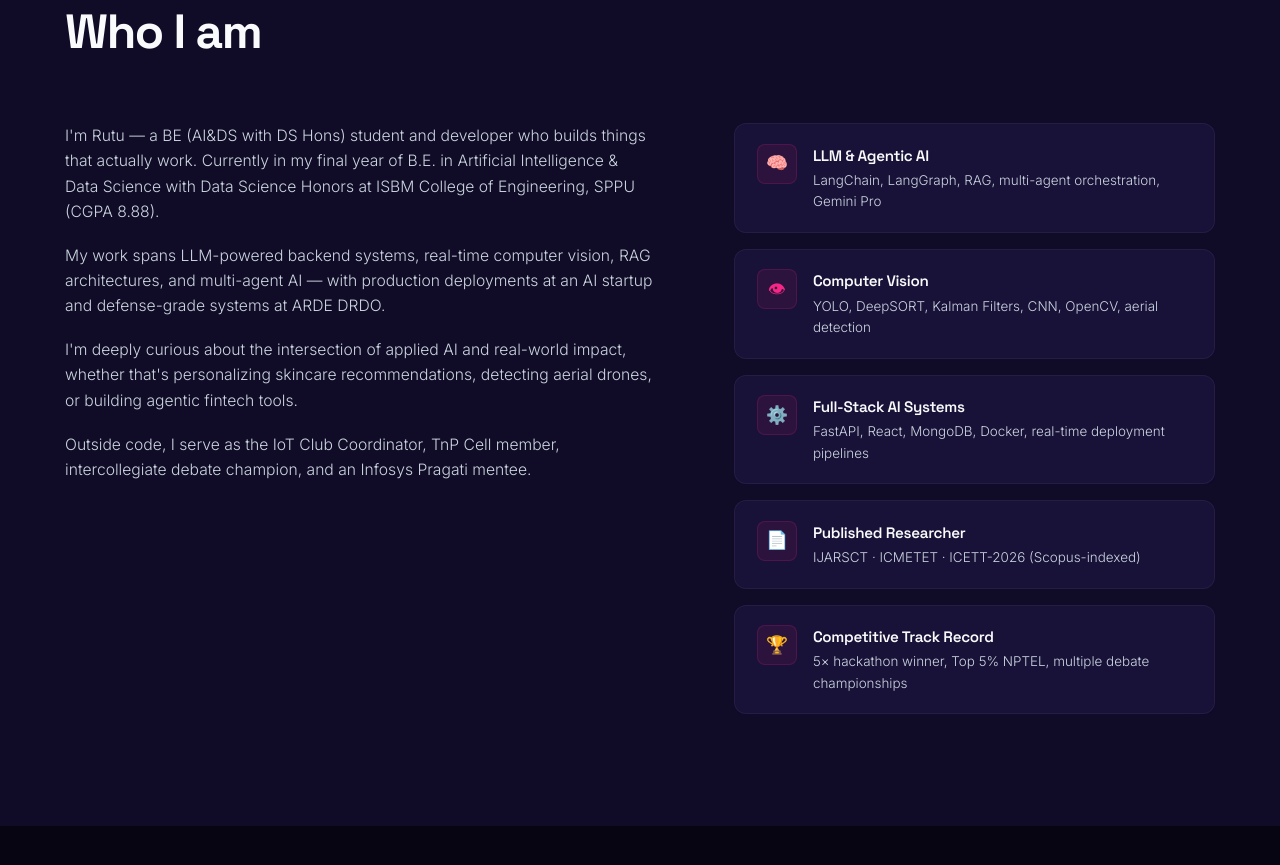
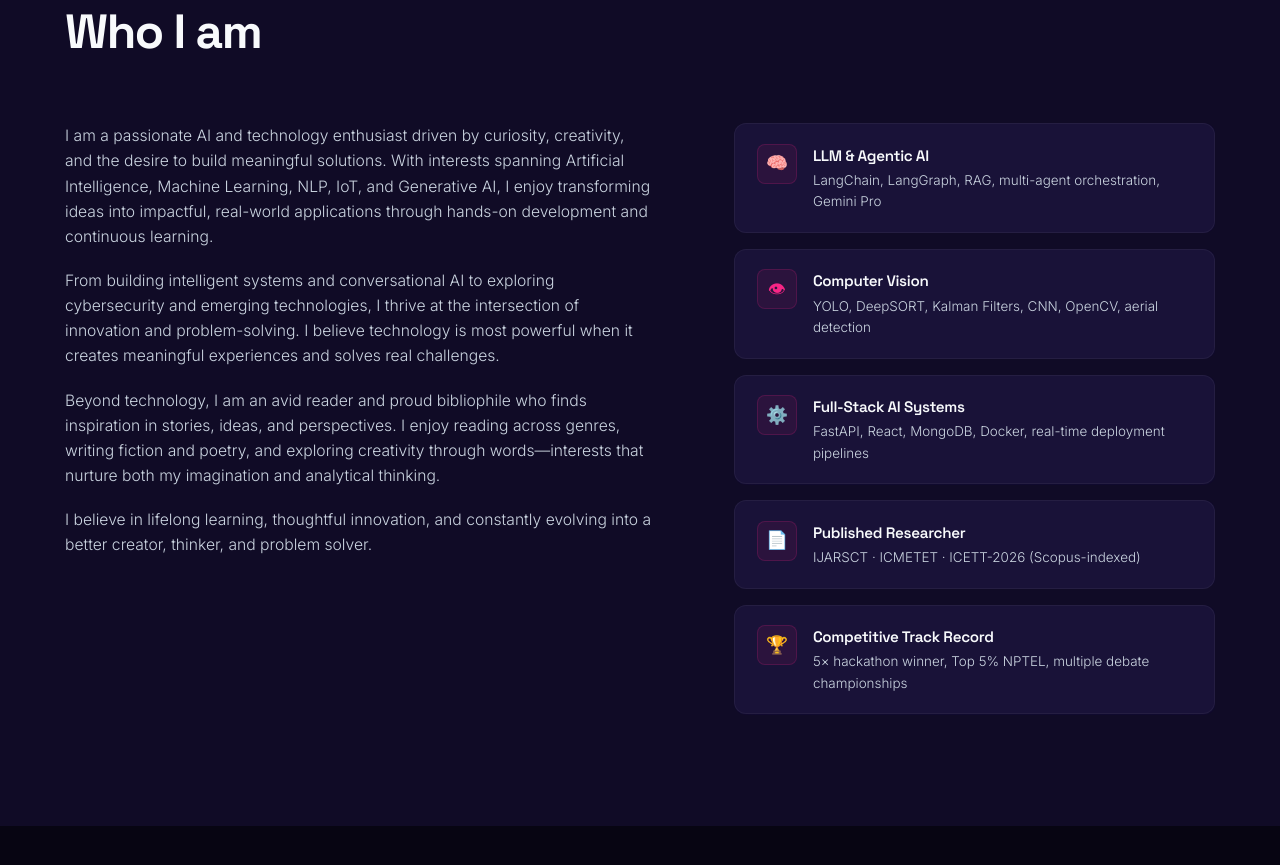
Before and after one commit to RutuGhatge/rutu-portfolio-ai, a React (Vite) app: page / in a window 1280 px wide. Shown: the part 980-1845 px from the top of the page. Built offline with nearby package versions, Linux system fonts and the light colour scheme.

Commit message:
who am i changed

```diff
--- a/src/data/portfolioData.ts
+++ b/src/data/portfolioData.ts
@@ -107,11 +107,11 @@ export const portfolioData: PortfolioData = {
     certificates: '40+'
   },
   about: {
-    p1: "I'm Rutu — a BE (AI&DS with DS Hons) student and developer who builds things that actually work. Currently in my final year of B.E. in Artificial Intelligence & Data Science with Data Science Honors at ISBM College of Engineering, SPPU (CGPA 8.88).",
-    p2: "My work spans LLM-powered backend systems, real-time computer vision, RAG architectures, and multi-agent AI — with production deployments at an AI startup and defense-grade systems at ARDE DRDO.",
-    p3: "I'm deeply curious about the intersection of applied AI and real-world impact, whether that's personalizing skincare recommendations, detecting aerial drones, or building agentic fintech tools.",
-    p4: "Outside code, I serve as the IoT Club Coordinator, TnP Cell member, intercollegiate debate champion, and an Infosys Pragati mentee.",
-    highlights: [
+   p1:"I am a passionate AI and technology enthusiast driven by curiosity, creativity, and the desire to build meaningful solutions. With interests spanning Artificial Intelligence, Machine Learning, NLP, IoT, and Generative AI, I enjoy transforming ideas into impactful, real-world applications through hands-on development and continuous learning.",
+   p2:"From building intelligent systems and conversational AI to exploring cybersecurity and emerging technologies, I thrive at the intersection of innovation and problem-solving. I believe technology is most powerful when it creates meaningful experiences and solves real challenges.",
+   p3:"Beyond technology, I am an avid reader and proud bibliophile who finds inspiration in stories, ideas, and perspectives. I enjoy reading across genres, writing fiction and poetry, and exploring creativity through words—interests that nurture both my imagination and analytical thinking.",
+   p4:"I believe in lifelong learning, thoughtful innovation, and constantly evolving into a better creator, thinker, and problem solver.",
+   highlights: [
       { icon: '🧠', title: 'LLM & Agentic AI', desc: 'LangChain, LangGraph, RAG, multi-agent orchestration, Gemini Pro' },
       { icon: '👁', title: 'Computer Vision', desc: 'YOLO, DeepSORT, Kalman Filters, CNN, OpenCV, aerial detection' },
       { icon: '⚙️', title: 'Full-Stack AI Systems', desc: 'FastAPI, React, MongoDB, Docker, real-time deployment pipelines' },
```
